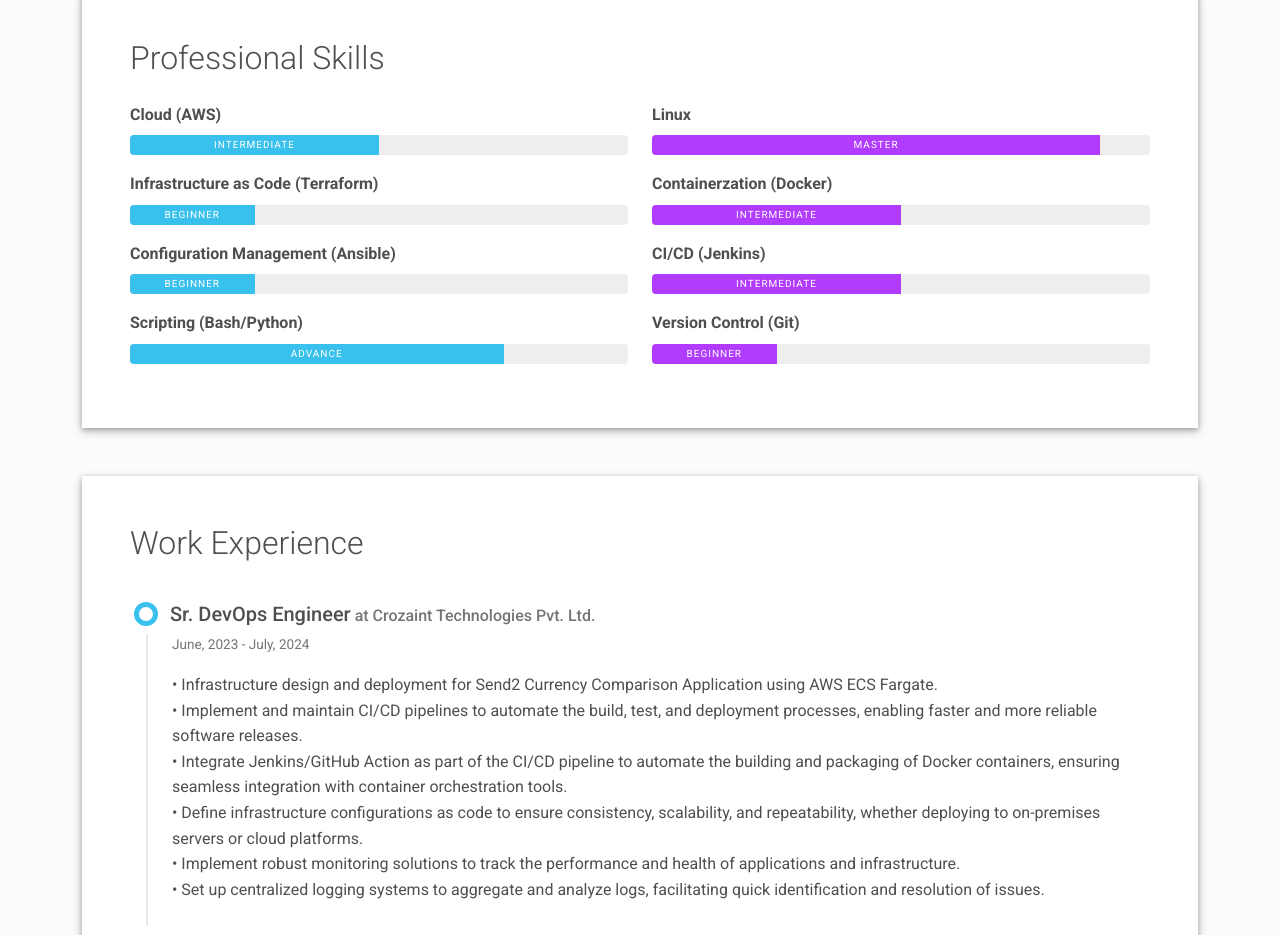
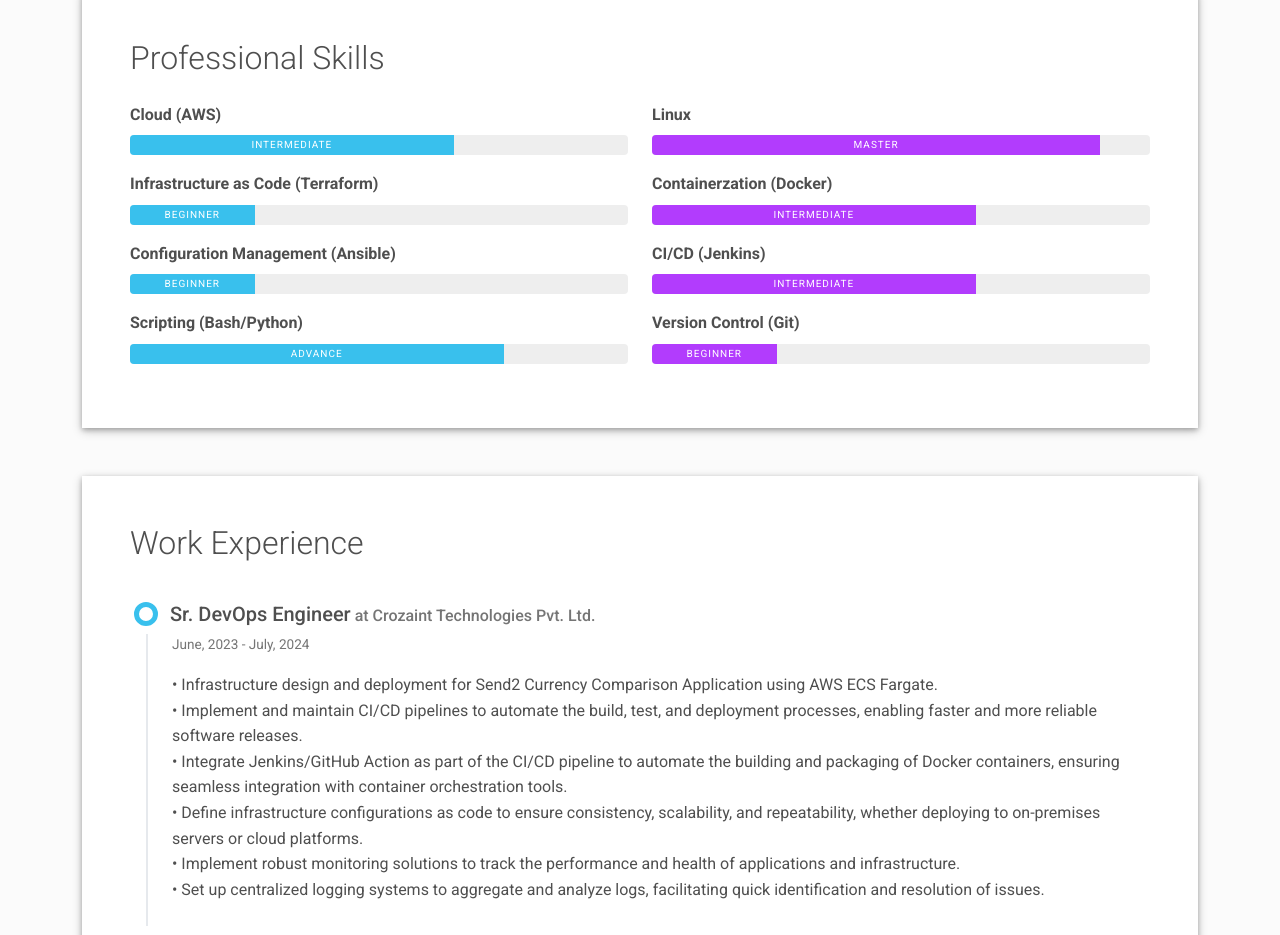
Before and after one commit to sreehariskumar/sreehariskumar.github.io, a plain HTML site: page index.html in a window 1280 px wide. Shown: the part 1120-2055 px from the top of the page. Drawn offline with Linux system fonts and the light colour scheme.

Commit message:
Update index.html

```diff
--- a/index.html
+++ b/index.html
@@ -142,7 +142,7 @@
       <div class="col-md-6">
         <div class="mb-3"><span class="fw-bolder">Cloud (AWS)</span>
           <div class="progress my-2 rounded" style="height: 20px">
-            <div class="progress-bar bg-info" role="progressbar" data-aos="zoom-in-right" data-aos-delay="100" data-aos-anchor=".skills-section" style="width: 50%;" aria-valuenow="50" aria-valuemin="0" aria-valuemax="100">Intermediate</div>
+            <div class="progress-bar bg-info" role="progressbar" data-aos="zoom-in-right" data-aos-delay="100" data-aos-anchor=".skills-section" style="width: 65%;" aria-valuenow="65" aria-valuemin="0" aria-valuemax="100">Intermediate</div>
           </div>
         </div>
         <div class="mb-3"><span class="fw-bolder">Infrastructure as Code (Terraform)</span>
@@ -169,12 +169,12 @@
         </div>
         <div class="mb-3"><span class="fw-bolder">Containerzation (Docker)</span>
           <div class="progress my-2 rounded" style="height: 20px">
-            <div class="progress-bar bg-secondary" role="progressbar" data-aos="zoom-in-right" data-aos-delay="400" data-aos-anchor=".skills-section" style="width: 50%" aria-valuenow="50" aria-valuemin="0" aria-valuemax="100">Intermediate</div>
+            <div class="progress-bar bg-secondary" role="progressbar" data-aos="zoom-in-right" data-aos-delay="400" data-aos-anchor=".skills-section" style="width: 65%" aria-valuenow="65" aria-valuemin="0" aria-valuemax="100">Intermediate</div>
           </div>
         </div>
         <div class="mb-3"><span class="fw-bolder">CI/CD (Jenkins)</span>
           <div class="progress my-2 rounded" style="height: 20px">
-            <div class="progress-bar bg-secondary" role="progressbar" data-aos="zoom-in-right" data-aos-delay="500" data-aos-anchor=".skills-section" style="width: 50%" aria-valuenow="50" aria-valuemin="0" aria-valuemax="100">Intermediate</div>
+            <div class="progress-bar bg-secondary" role="progressbar" data-aos="zoom-in-right" data-aos-delay="500" data-aos-anchor=".skills-section" style="width: 65%" aria-valuenow="65" aria-valuemin="0" aria-valuemax="100">Intermediate</div>
           </div>
         </div>
         <div class="mb-3"><span class="fw-bolder">Version Control (Git)</span>
```
